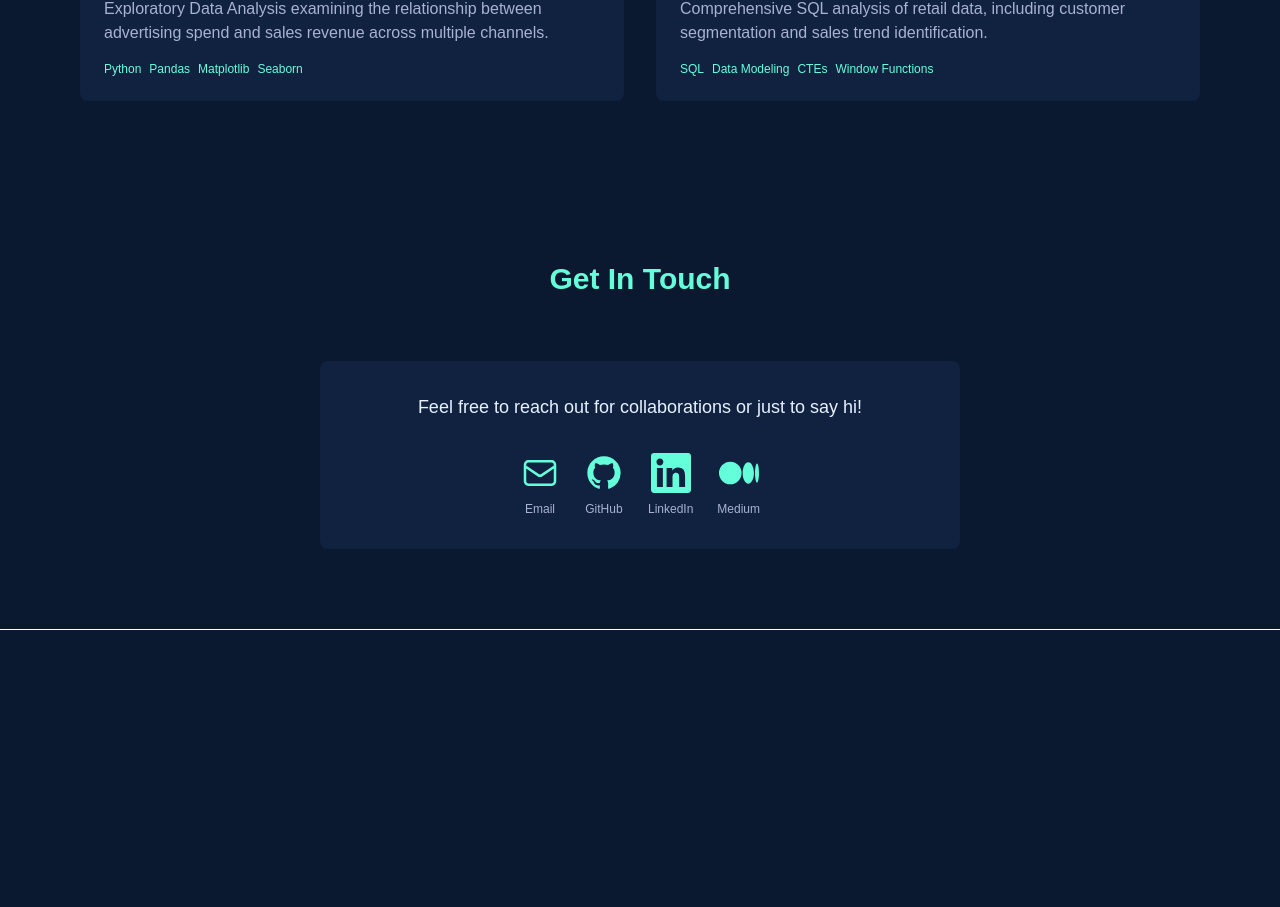
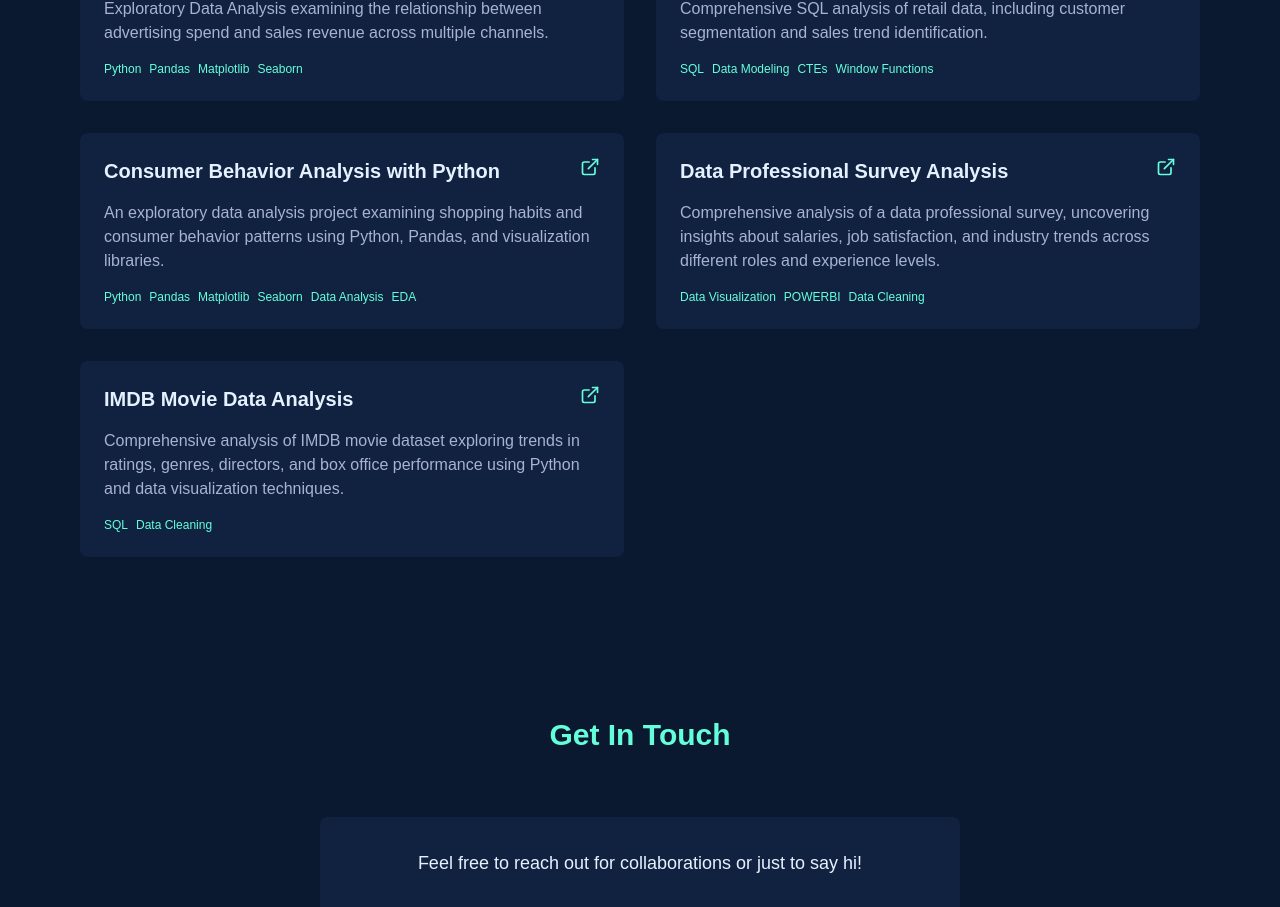
Before and after one commit to MazeedahOloko/my-portfolio, a Next.js app: page / in a window 1280 px wide. Shown: the part 1734-2641 px from the top of the page. Before the commit the page ends 2364 px from the top, so only its background shows below. Built offline with nearby package versions, Linux system fonts and the light colour scheme.

Commit message:
3 New Projects Added

```diff
--- a/src/data/projects.js
+++ b/src/data/projects.js
@@ -11,5 +11,27 @@ export const projects = [
     description: "Comprehensive SQL analysis of retail data, including customer segmentation and sales trend identification.",
     tech: ["SQL", "Data Modeling", "CTEs", "Window Functions"]
   },
+ {
+  title: "Consumer Behavior Analysis with Python",
+  description: "An exploratory data analysis project examining shopping habits and consumer behavior patterns using Python, Pandas, and visualization libraries.",
+  link: "https://medium.com/@MazeedahO/understanding-consumer-behavior-and-shopping-habits-using-python-eda-88e37f22b8b8",
+  tech: ["Python", "Pandas", "Matplotlib", "Seaborn", "Data Analysis", "EDA"],
+  image: "/images/consumer-behavior-analysis.jpg" // Optional: add an image
+ },
+  {
+  title: "Data Professional Survey Analysis",
+  description: "Comprehensive analysis of a data professional survey, uncovering insights about salaries, job satisfaction, and industry trends across different roles and experience levels.",
+  link: "https://medium.com/@MazeedahO/data-professional-survey-801182292646",
+  tech: ["Data Visualization", "POWERBI",  "Data Cleaning"],
+  image: "/images/data-survey-analysis.jpg" // Optional: add screenshot
+},
+{
+  title: "IMDB Movie Data Analysis",
+  description: "Comprehensive analysis of IMDB movie dataset exploring trends in ratings, genres, directors, and box office performance using Python and data visualization techniques.",
+  link: "https://github.com/MazeedahOloko/IMDB-DATA-ANALYSIS",
+  tech: ["SQL", "Data Cleaning"],
+  github: "https://github.com/MazeedahOloko/IMDB-DATA-ANALYSIS", // Add direct GitHub link
+  image: "/images/imdb-analysis.jpg" // Optional: add screenshot
+},
   // Add new projects below this line when needed
 ];
```
